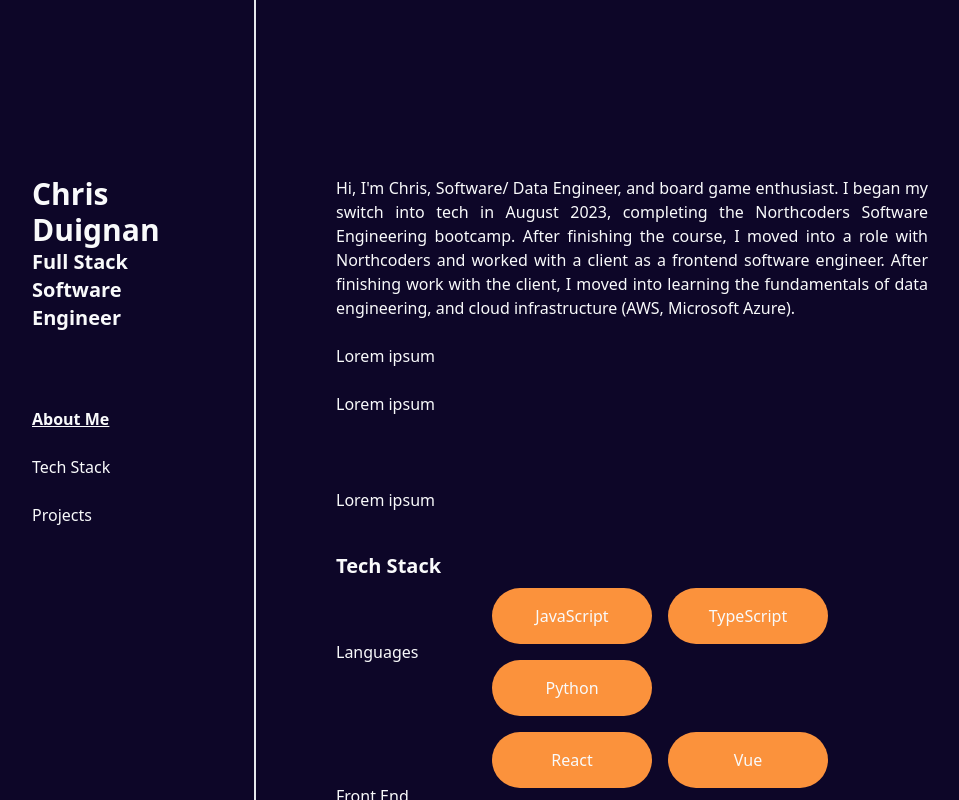
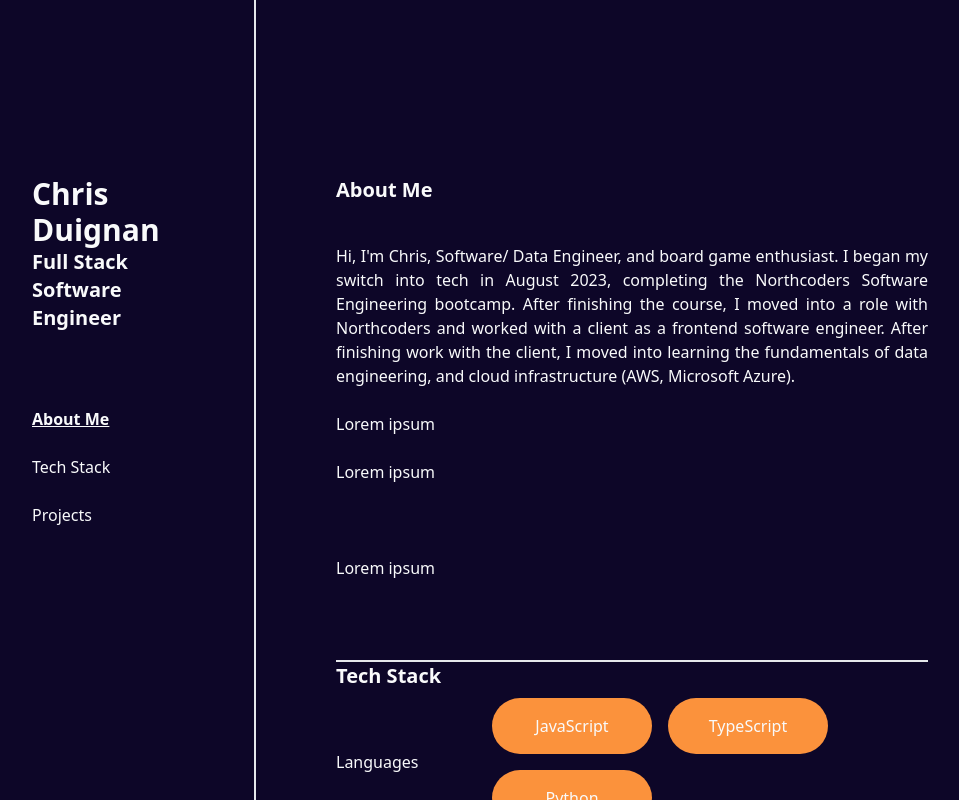
Before and after one commit to Chris-Duignan/portfolio, a Next.js app: page / in a window 1280 px wide. Shown: the whole page, without its empty margins (160-1119 px from the left). Built offline with nearby package versions, Linux system fonts and the light colour scheme; no server answers.

Commit message:
style: add padding to title

```diff
--- a/src/components/AboutMe.tsx
+++ b/src/components/AboutMe.tsx
@@ -1,9 +1,11 @@
 import React from "react";
+import SecondaryTitle from "./typography/SecondaryTitle";
 
 const AboutMe = React.forwardRef<HTMLDivElement>((props, ref) => {
   return (
-    <div id="bio" ref={ref} className="pb-10">
-      <p>
+    <div id="bio" ref={ref} className="pb-10 border-b-2">
+      <SecondaryTitle style={'text-center'}>About Me</SecondaryTitle>
+      <p className="py-10">
         Hi, I&apos;m Chris, Software/ Data Engineer, and board game enthusiast.
         I began my switch into tech in August 2023, completing the Northcoders
         Software Engineering bootcamp. After finishing the course, I moved into
```
